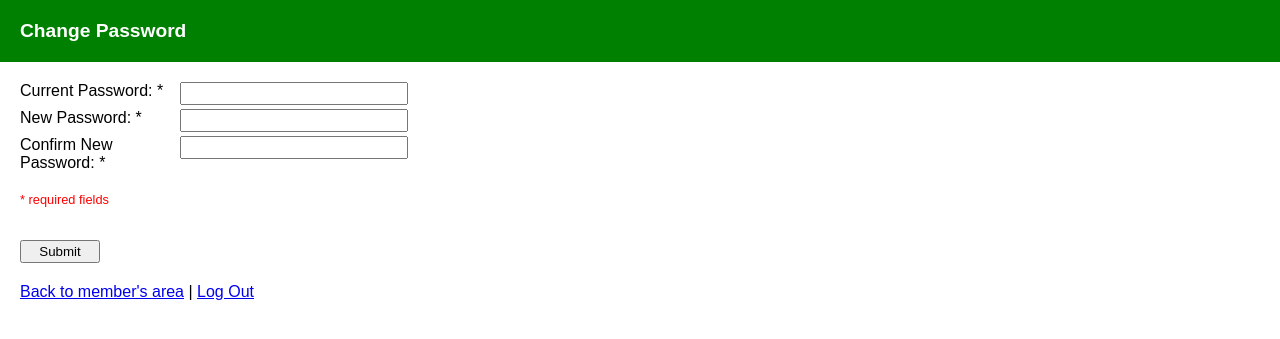
After one commit to daniel-sebastian-buhaianu/learning-php-studioweb-php-login, a PHP site: page /change_password.php in a window 1280 px wide. The commit adds this page. Shown: the top 339 px of the page. Run offline with PHP 8.4, Linux system fonts and the light colour scheme; the visitor is signed in with stand-in values (Sample User, id 1).

Commit message:
added change_password functionality

```diff
--- /dev/null
+++ b/change_password.php
@@ -0,0 +1,164 @@
+<?php
+
+
+/*
+ * CHANGE_PASSWORD.PHP
+ * Changes user's password
+*/
+
+// start session / load configs
+session_start();
+include 'includes/config.php';
+include 'includes/db.php';
+
+// check that the user is logged in
+if (!isset($_SESSION['username']))
+{
+	header("Location: login.php");
+}
+
+// check for inactivity
+if (time() > $_SESSION['last_active'] + $config['session_timeout'])
+{
+    // log out user
+    session_destroy();
+    header("Location: login.php?timeout");
+}
+else
+{
+    $_SESSION['last_active'] = time();
+}
+
+// form defaults
+$error['alert'] = '';
+$error['current_password'] = '';
+$error['new_password'] = '';
+$error['confirm_new_password'] = '';
+$input['current_password'] = '';
+$input['new_password'] = '';
+$input['confirm_new_password'] = '';
+
+// check if submit btn was clicked
+if (isset($_POST['submit']))
+{
+	// process form
+	if ($_POST['current_password'] == '' || $_POST['new_password'] == '' || $_POST['confirm_new_password'] == '')
+	{
+		// all fields need to be filled in
+		if ($_POST['current_password'] == '')
+		{
+			$error['current_password'] = 'required!';
+		}
+
+		if ($_POST['new_password'] == '')
+		{
+			$error['new_password'] = 'required!';
+		}
+
+		if ($_POST['confirm_new_password'] == '')
+		{
+			$error['confirm_new_password'] = 'required!';
+		}
+
+		// set error message
+		$error['alert'] = 'Please fill in the required fields!';
+
+		// store user's input (make sure it's clean by using htmlentities)
+		// -> prevent SQL injection / malicious code
+		$input['current_password'] = htmlentities($_POST['current_password'], ENT_QUOTES);
+		$input['new_password'] = htmlentities($_POST['new_password'], ENT_QUOTES);
+		$input['confirm_new_password'] = htmlentities($_POST['confirm_new_password'], ENT_QUOTES);
+
+		// show change password page
+		include 'views/v_change_password.php';
+
+	}
+	else if ($_POST['new_password'] != $_POST['confirm_new_password'])
+	{
+		// both password fields must match
+		$error['alert'] = "New Password must match Confirm New Password";
+
+		// store user's input (make sure it's clean by using htmlentities)
+		// -> prevent SQL injection / malicious code
+		$input['current_password'] = htmlentities($_POST['current_password'], ENT_QUOTES);
+		$input['new_password'] = htmlentities($_POST['new_password'], ENT_QUOTES);
+		$input['confirm_new_password'] = htmlentities($_POST['confirm_new_password'], ENT_QUOTES);
+
+		// show change password page
+		include 'views/v_change_password.php';
+	}
+	else
+	{
+		// store user's input (make sure it's clean by using htmlentities)
+		// -> prevent SQL injection / malicious code
+		$input['current_password'] = htmlentities($_POST['current_password'], ENT_QUOTES);
+		$input['new_password'] = htmlentities($_POST['new_password'], ENT_QUOTES);
+		$input['confirm_new_password'] = htmlentities($_POST['confirm_new_password'], ENT_QUOTES);
+
+
+		// query database
+		$check = $mysqli->prepare("SELECT password FROM members WHERE id = ?");
+
+		// check if SQL query valid and get password hash from db
+		if ($check)
+		{
+			// Execute SQL command
+			$check->bind_param("s", $_SESSION['id']);
+			$check->execute();
+			$check->bind_result($current_password);
+			$check->fetch();
+			$check->close();
+		}
+		else
+		{
+			echo "ERROR: Could not prepare MySQLi statement.";
+		}
+
+		if (md5($input['current_password'] . $config['salt']) != $current_password)
+		{
+			// current_password input must match user's password
+			$error['alert'] = 'Current Password is incorrect.';
+			$error['current_password'] = 'incorrect';
+
+			// show change password page
+			include 'views/v_change_password.php';
+		}
+		else
+		{
+			// query db
+			$stmt = $mysqli->prepare("UPDATE members SET password = ? WHERE id = ?");
+
+			// if query is successful
+			if ($stmt)
+			{
+				// Execute SQL command
+				$stmt->bind_param("si", md5($input['new_password'] . $config['salt']), $_SESSION['id']);
+				$stmt->execute();
+				$stmt->close();
+			}
+			else
+			{
+				echo "ERROR: Could not prepare MySQLi statement.";
+			}
+		}
+
+			// Store feedback and reset form input fields
+			$error['alert'] = 'Password has been changed successfully!';
+			$input['current_password'] = '';
+			$input['new_password'] = '';
+			$input['confirm_new_password'] = '';
+
+			// Show change password page
+			include 'views/v_change_password.php';
+	}
+}
+else
+{
+	// Show change password page
+	include 'views/v_change_password.php';
+}
+
+// close database connection
+$mysqli->close();
+
+?>
--- a/includes/config.php
+++ b/includes/config.php
@@ -7,7 +7,7 @@
 
 // user authentication
 $config['salt'] = 'jK7d?3';
-$config['session_timeout'] = 5; // seconds
+$config['session_timeout'] = 1 * 60; // x * 60s = x minutes
 
 // error reporting
 mysqli_report(MYSQLI_REPORT_ERROR);
--- /dev/null
+++ b/views/v_change_password.php
@@ -0,0 +1,69 @@
+<!DOCTYPE html>
+<html>
+	<head>
+		<title>Change Password</title>
+		<link rel="stylesheet" type="text/css" href="views/style.css" />
+	</head>
+	<body>
+		<h1>Change Password</h1>
+		<div id="content">
+			<form action="" method="post">
+				<div>
+					<!-- Display error message (if any) -->
+					<?php
+						if ($error['alert'] != '')
+						{
+							echo "<div class='alert'>".$error['alert']."</div>";
+						}
+					?>
+
+
+					<!-- Current Password Input -->
+					<label for="current_password">Current Password: *</label>
+					<input
+						type="password"
+						name="current_password"
+						value="<?php echo $input['current_password']; ?>"
+					>
+					<!-- Display error message (if any) -->
+					<div class="error"><?php echo $error['current_password']; ?></div>
+
+
+					<!-- New Password Input -->
+					<label for="new_password">New Password: *</label>
+					<input
+						type="password"
+						name="new_password"
+						value="<?php echo $input['new_password']; ?>"
+					>
+					<!-- Display error message (if any) -->
+					<div class="error"><?php echo $error['new_password']; ?></div>
+
+
+					<!-- Confirm New Password Input -->
+					<label for="confirm_new_password">Confirm New Password: *</label>
+					<input
+						type="password"
+						name="confirm_new_password"
+						value="<?php echo $input['confirm_new_password']; ?>"
+					>
+					<!-- Display error message (if any) -->
+					<div class="error"><?php echo $error['confirm_new_password']; ?></div>
+
+
+					<!-- Display required inputs -->
+					<p class="required">* required fields</p>
+
+					<!-- Submit button !-->
+					<input type="submit" name="submit" class="submit" value="Submit">
+				</div>
+			</form>
+
+			<!-- Navigate to other pages -->
+			<p>
+				<a href="members.php">Back to member's area</a> |
+				<a href="logout.php">Log Out</a>
+			</p>
+		</div>
+	</body>
+</html>
--- a/views/v_members.php
+++ b/views/v_members.php
@@ -11,6 +11,8 @@
 			<p>
 				<a href="register.php">Register Member</a>
 				|
+				<a href="change_password.php">Change Password</a>
+				|
 				<a href="logout.php">Log Out</a>
 			</p>
 		</div>
```
Also changed, not shown: login.php (+5 -3 lines).
